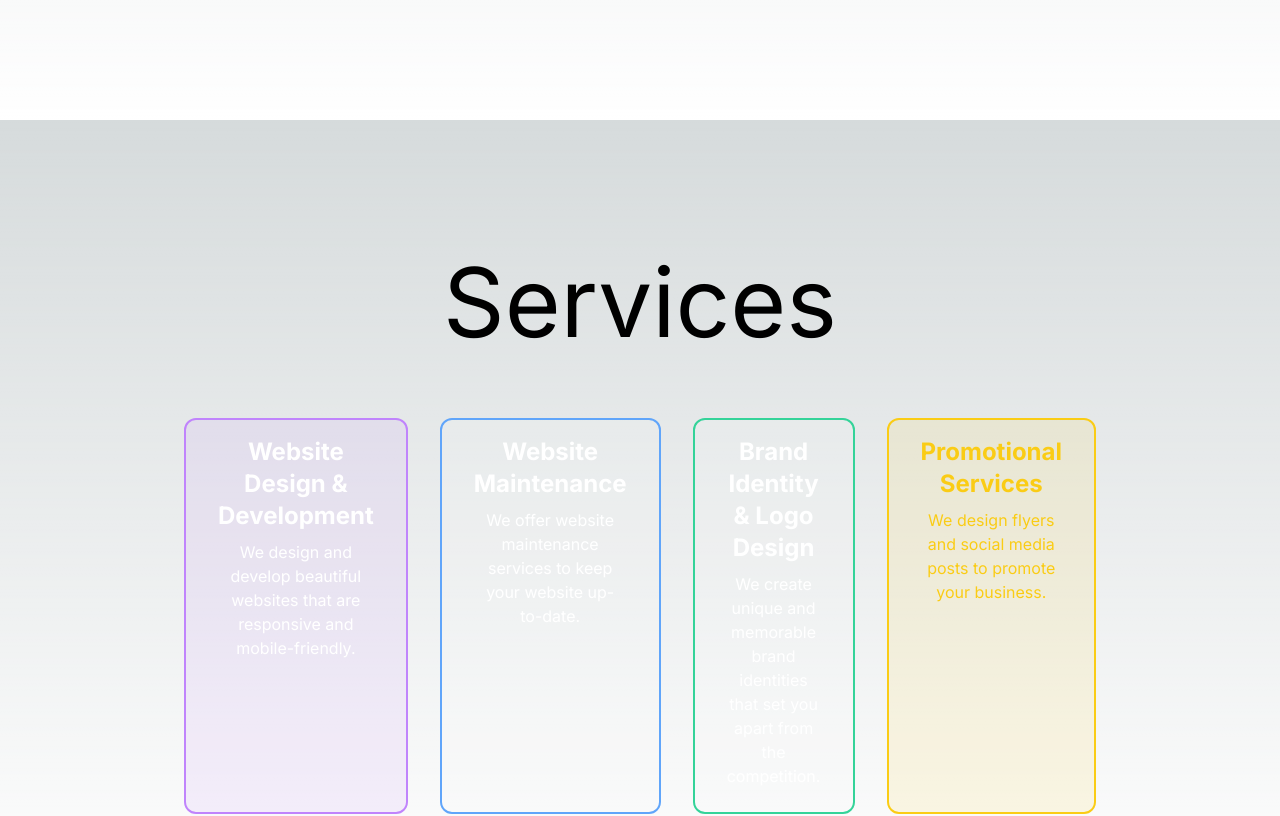
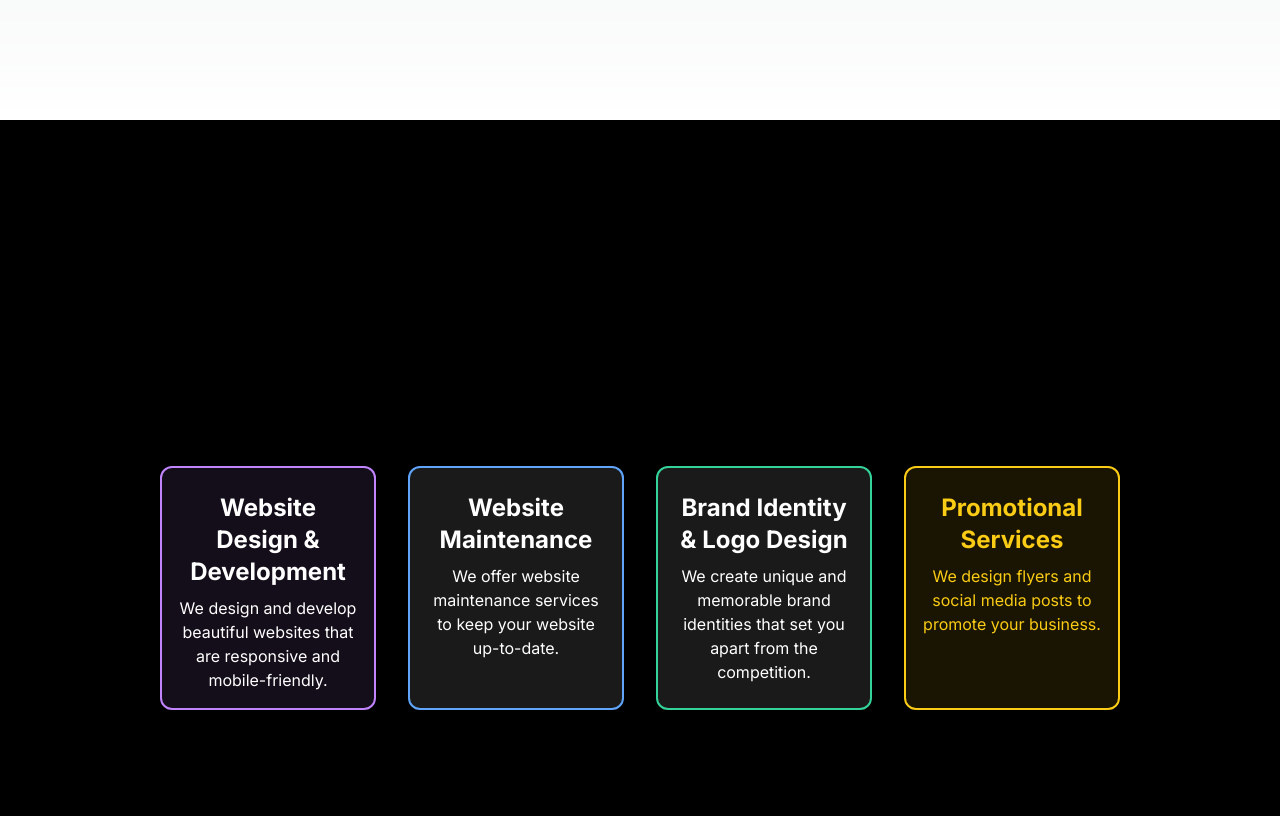
Before and after one commit to swayam0815/Swayam-Works, a Next.js app: page / in a window 1280 px wide. Shown: the part 1480-2296 px from the top of the page. Built offline with nearby package versions, Linux system fonts and the light colour scheme.

Commit message:
flex wasnt working mobile

```diff
--- a/src/app/Card.jsx
+++ b/src/app/Card.jsx
@@ -6,13 +6,13 @@ function Card({heading, text, image, color }) {
     return (
       <>
         <motion.div
-          className={`flex flex-col w-full h-full p-2 sm:p-4 rounded-xl border-2 ${color} text-white text-center w-64 h-64 bg-gray-50 bg-opacity-10`}
+          className={`flex flex-col w-full h-full p-4   rounded-xl border-2 ${color} text-white text-center w-64 h-64 bg-gray-50 bg-opacity-10`}
             whileHover={{ scale: 1.05 }}
             whileTap={{ scale: 0.9 }}
 
         >
-          <h2 className="text-lg font-bold px-4  lg:text-2xl">{heading}</h2>
-          <p className="text-pretty text-base p-2 mx-2 text-center">{text}</p>
+          <h2 className="text-lg font-bold lg:text-2xl my-2">{heading}</h2>
+          <p className="text-pretty text-base text-center">{text}</p>
         </motion.div>
       </>
     );
--- a/src/app/Work.jsx
+++ b/src/app/Work.jsx
@@ -37,11 +37,11 @@ const Work = () => {
 
   return (
     <section
-      className="flex flex-col md:gap-10 p-2 md:p-8 flex-wrap"
+      className="flex flex-col justify-center items-center gap-10 bg-black"
       id="services"
     >
-      <h1 className="relative  text-7xl md:text-8xl my-7">Services</h1>
-      <div className="flex flex-col md:flex-row gap-4 md:gap-8 md:justify-center w-3/4">
+      <h1 className="relative  text-7xl md:text-8xl ">Services</h1>
+      <div className="flex flex-col lg:flex-row gap-4 md:gap-8 md:justify-center w-3/4">
         {whyUs.map((item, index) => (
           <Card
             key={index}
--- a/src/app/globals.css
+++ b/src/app/globals.css
@@ -24,9 +24,6 @@ html, body{
 
 section{
   height: 100%;
-  display: flex;
-  justify-content: center;
-  align-items: center;
   scroll-snap-align: center;
 }
 
```
